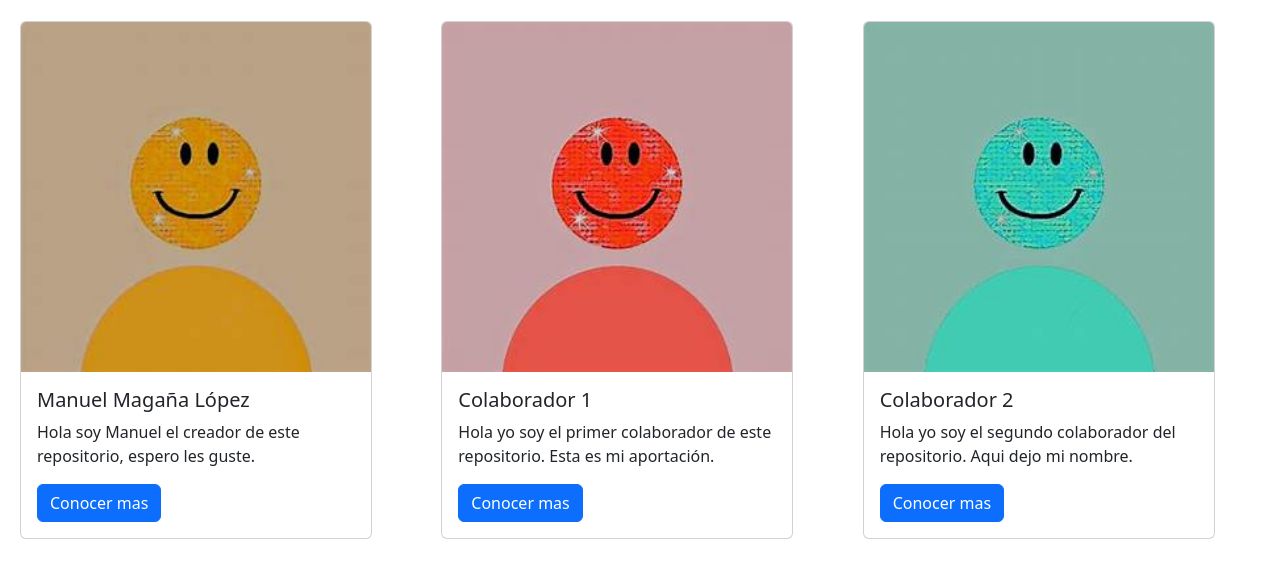
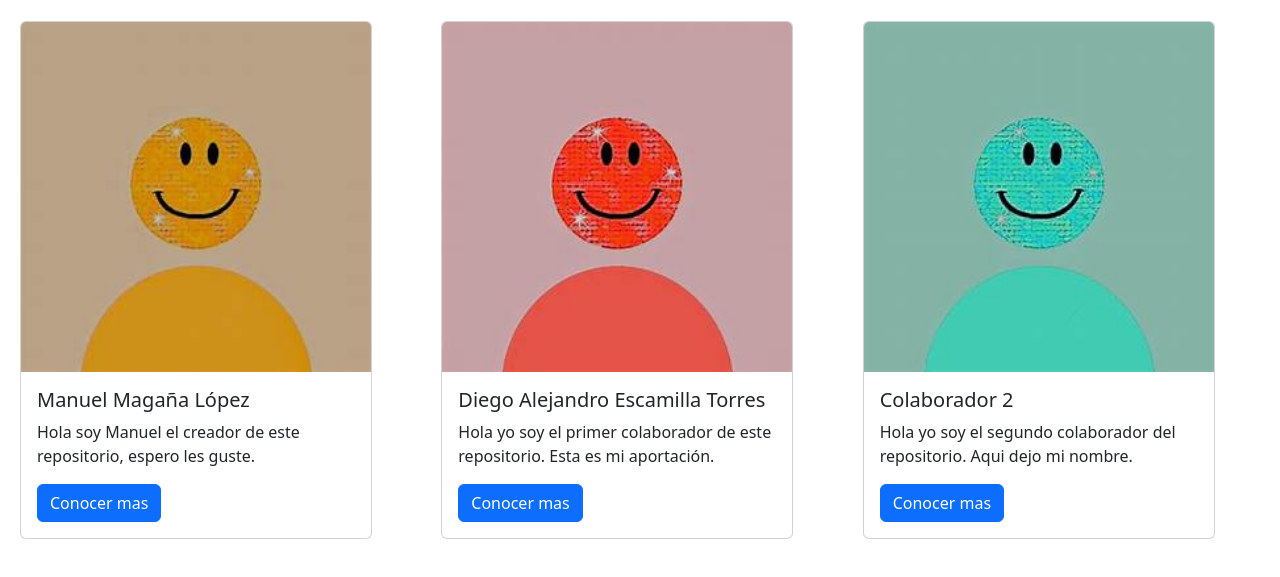
Before and after one commit to ManuelMaganaL/Laboratorio6, a plain HTML site: page pagina1.html in a window 1280 px wide. Shown: the part 173-750 px from the top of the page. Drawn offline with nearby package versions, Linux system fonts and the light colour scheme; some packages are replaced by stand-ins of ours; a script that the page names is missing.

Commit message:
Parte colaborador 1

```diff
--- a/pagina1.html
+++ b/pagina1.html
@@ -73,7 +73,7 @@
             <div class="card" style="width: 22rem;">
                 <img src="./img/profile/profile_pic2.png" class="card-img-top">
                 <div class="card-body">
-                    <h5 class="card-title">Colaborador 1</h5>
+                    <h5 class="card-title">Diego Alejandro Escamilla Torres</h5>
                     <p class="card-text">Hola yo soy el primer colaborador de este repositorio. Esta es mi aportación.</p>
                     <a href="#" class="btn btn-primary">Conocer mas</a>
                 </div>
```
Also changed, not shown: 2115016.txt (added).
